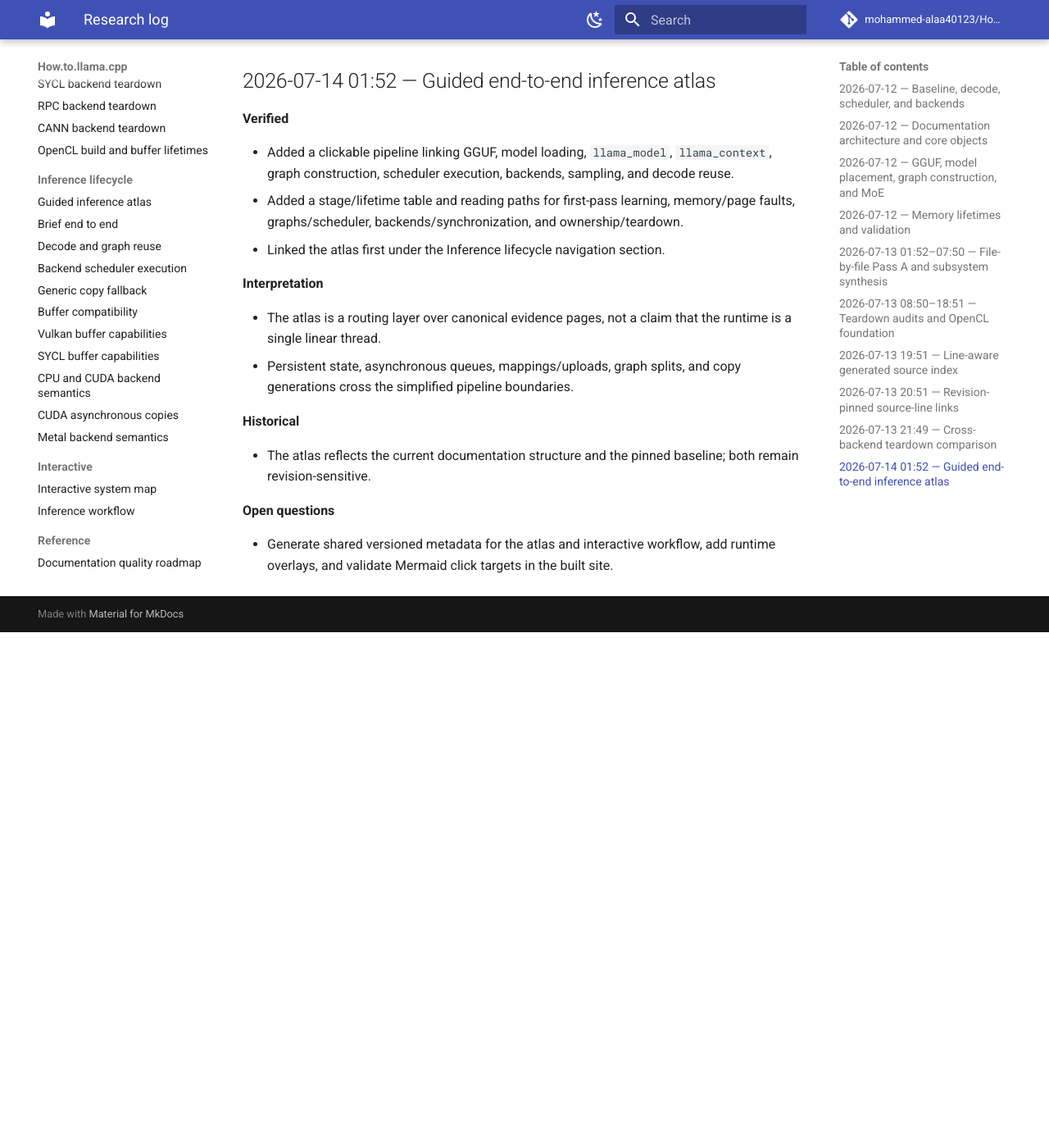
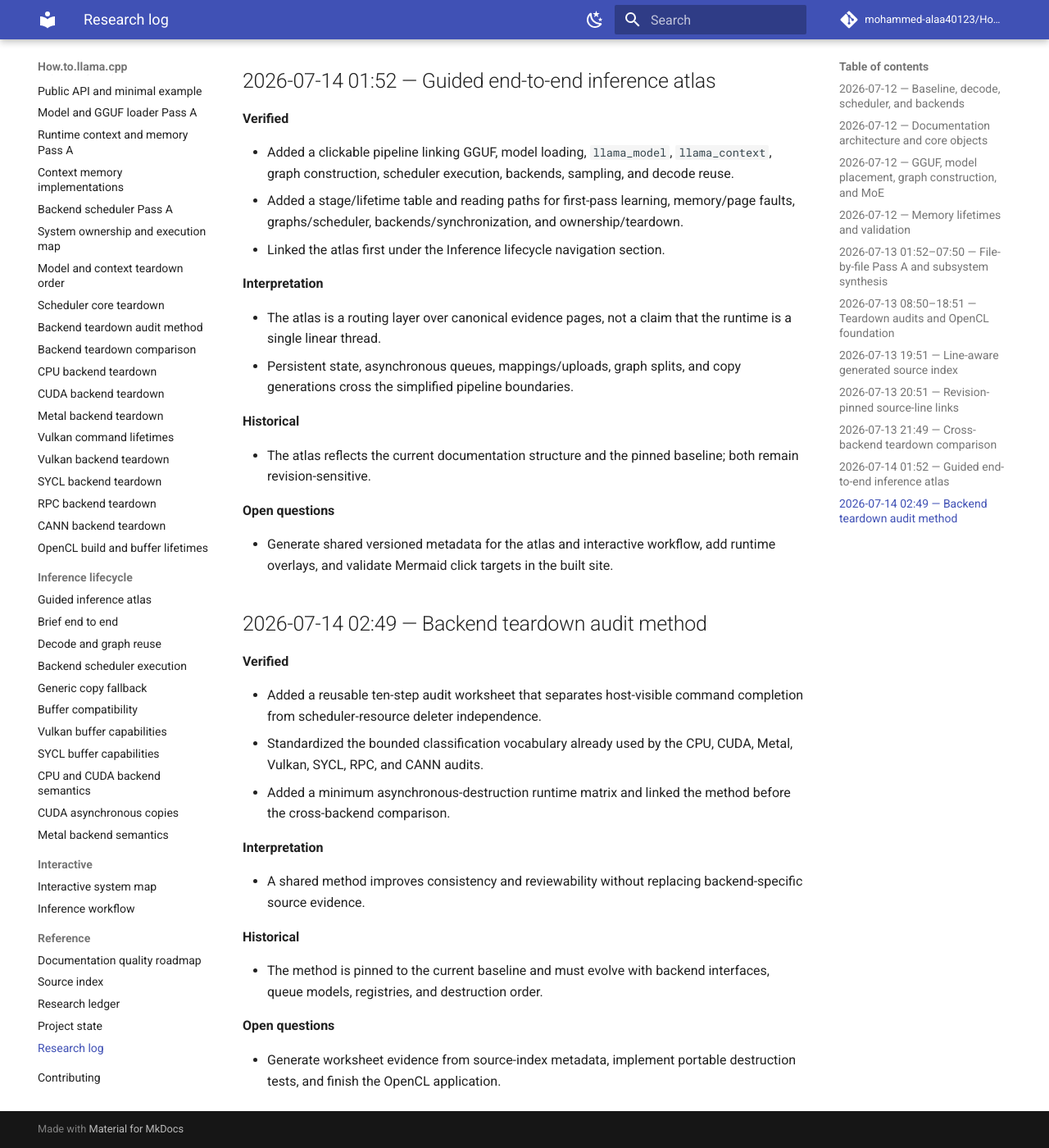
Before and after one commit to mohammed-alaa40123/How.to.llama.cpp, an MkDocs documentation site: the page built from docs/reference/research-log.md, in a window 1280 px wide and 1400 px high, scrolled down 4552 px. Shown: the whole window at 82% size. Built offline with MkDocs 1.6.1 and Material for MkDocs 9.7.7, drawn with Linux system fonts in a browser that asks for light colours; comment, search, counter and statistics services are not loaded; before the commit the page ends 5323 px from its top, so only the background shows below that.

Commit message:
docs: log backend teardown audit method

```diff
--- a/docs/reference/research-log.md
+++ b/docs/reference/research-log.md
@@ -155,3 +155,23 @@
 **Open questions**
 
 - Generate shared versioned metadata for the atlas and interactive workflow, add runtime overlays, and validate Mermaid click targets in the built site.
+
+## 2026-07-14 02:49 — Backend teardown audit method
+
+**Verified**
+
+- Added a reusable ten-step audit worksheet that separates host-visible command completion from scheduler-resource deleter independence.
+- Standardized the bounded classification vocabulary already used by the CPU, CUDA, Metal, Vulkan, SYCL, RPC, and CANN audits.
+- Added a minimum asynchronous-destruction runtime matrix and linked the method before the cross-backend comparison.
+
+**Interpretation**
+
+- A shared method improves consistency and reviewability without replacing backend-specific source evidence.
+
+**Historical**
+
+- The method is pinned to the current baseline and must evolve with backend interfaces, queue models, registries, and destruction order.
+
+**Open questions**
+
+- Generate worksheet evidence from source-index metadata, implement portable destruction tests, and finish the OpenCL application.
```
